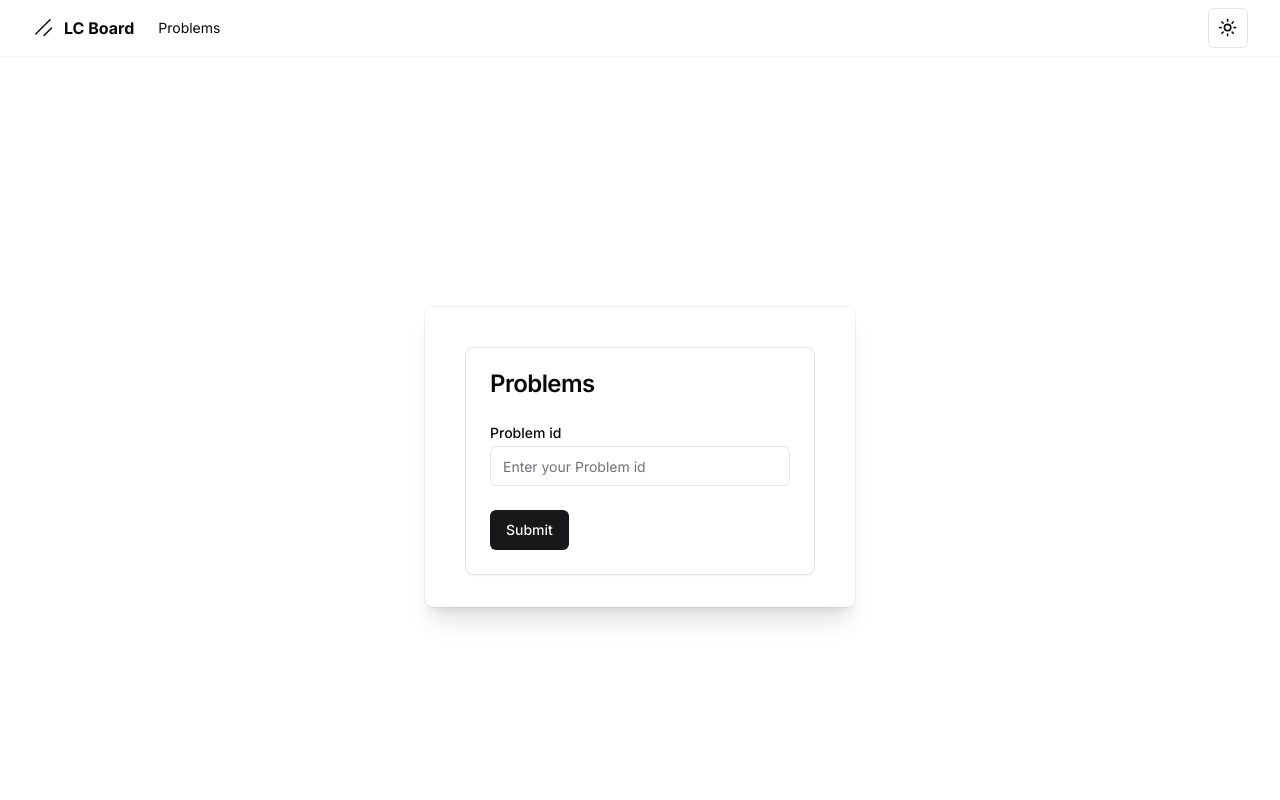
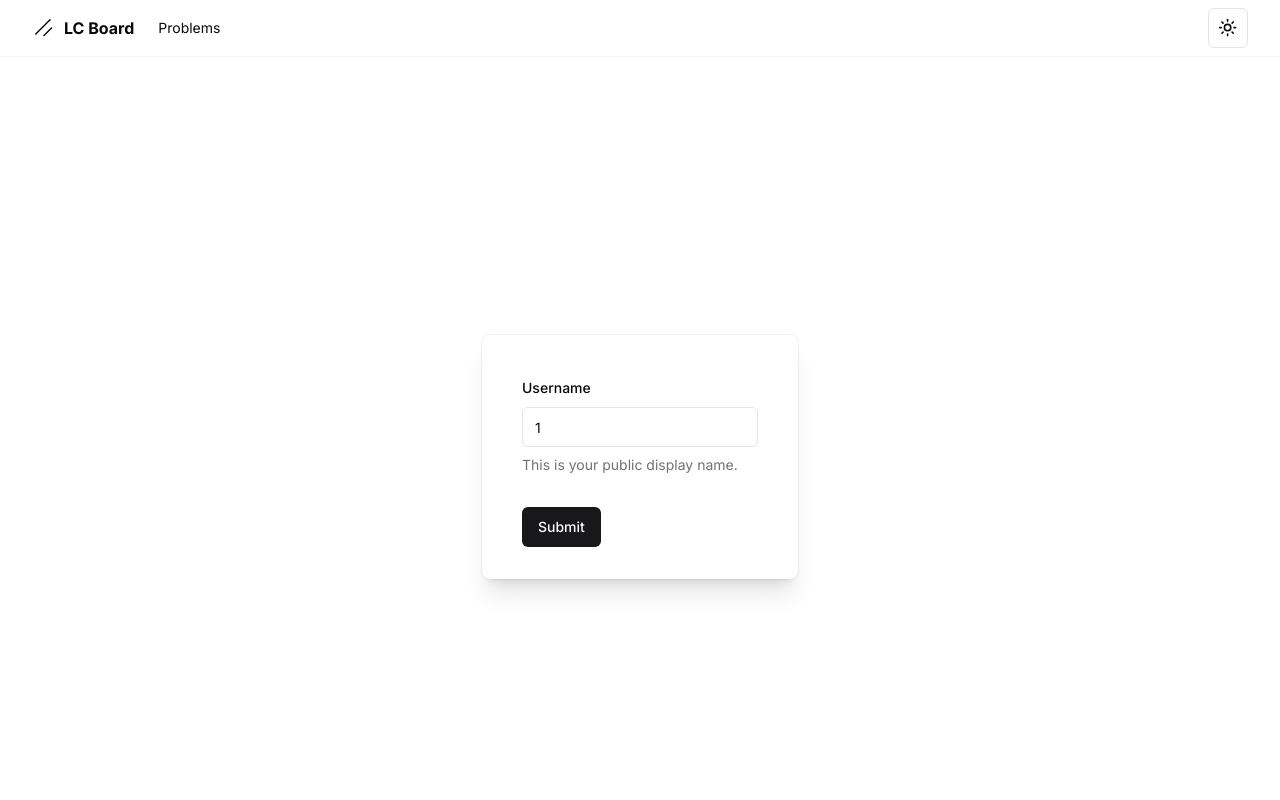
Before and after one commit to Jeevan-23/leetcodeboard, a Next.js app: page /problems in a window 1280 px wide. Shown: the top 800 px of the page. Built offline with nearby package versions, Linux system fonts and the light colour scheme.

Commit message:
created form takes problem_id with zod validation

```diff
--- a/app/problems/page.tsx
+++ b/app/problems/page.tsx
@@ -1,11 +1,12 @@
-import CardWithForm from "@/components/custom/lc-form"
+import ProfileForm from "@/components/custom/lc-form";
+
 
 export default function problems() {
     return (
       <div className="relative flex min-h-screen flex-col justify-center overflow-hidden py-6 sm:py-12 ">
       <div className="relative px-6 pt-10 pb-8 shadow-xl ring-1 ring-gray-900/5 sm:mx-auto sm:max-w-lg sm:rounded-lg sm:px-10 ">
         <span style={{ display: "flex", alignItems: "center" }}>
-          <CardWithForm />
+          <ProfileForm />
         </span>
       </div>
     </div>
--- a/components/custom/lc-form.tsx
+++ b/components/custom/lc-form.tsx
@@ -1,37 +1,62 @@
+"use client"
 
-import React from "react"
+import { zodResolver } from '@hookform/resolvers/zod'
+import { useForm } from "react-hook-form"
+import { z } from "zod"
 import { Button } from "@/components/ui/button"
 import {
-  Card,
-  CardContent,
-  CardDescription,
-  CardFooter,
-  CardHeader,
-  CardTitle,
-} from "@/components/ui/card"
+  Form,
+  FormControl,
+  FormDescription,
+  FormField,
+  FormItem,
+  FormLabel,
+  FormMessage,
+} from "@/components/ui/form"
 import { Input } from "@/components/ui/input"
-import { Label } from "@/components/ui/label"
 
-export default function CardWithForm() {
+
+const formSchema = z.object({
+  problem_id: z.number().min(1, {
+    message: "Enter a valid problem id",
+  }),
+})
+
+export default function ProfileForm() {
+
+  const form = useForm<z.infer<typeof formSchema>>({
+    resolver: zodResolver(formSchema),
+    defaultValues: {
+      problem_id: 1,
+    },
+  })
+
   return (
-    <Card className="w-[350px]">
-      <CardHeader>
-        <CardTitle>Problems</CardTitle>
-        <CardDescription></CardDescription>
-      </CardHeader>
-      <CardContent>
-        <form>
-          <div className="grid w-full items-center gap-4">
-            <div className="flex flex-col space-y-1.5">
-              <Label htmlFor="name">Problem id</Label>
-                <Input id="name" placeholder="Enter your Problem id" />
-            </div>
-          </div>
-        </form>
-      </CardContent>
-      <CardFooter className="flex justify-between">
+    <Form {...form}>
+      <form onSubmit={form.handleSubmit(onSubmit)} className="space-y-8">
+        <FormField
+          control={form.control}
+          name="problem_id"
+          render={({ field }) => (
+            <FormItem>
+              <FormLabel>Username</FormLabel>
+              <FormControl>
+                <Input placeholder="shadcn" {...field} />
+              </FormControl>
+              <FormDescription>
+                This is your public display name.
+              </FormDescription>
+              <FormMessage />
+            </FormItem>
+          )}
+        />
         <Button type="submit">Submit</Button>
-      </CardFooter>
-    </Card>
+      </form>
+    </Form>
   )
+
+
+  function onSubmit(values: z.infer<typeof formSchema>) {
+    console.log(values)
+  }
 }
--- a/package.json
+++ b/package.json
@@ -11,7 +11,6 @@
     "format:fix": "prettier --write --ignore-path .gitignore ."
   },
   "dependencies": {
-    "@hookform/resolvers": "^3.4.0",
     "@radix-ui/react-dropdown-menu": "^2.0.6",
     "@radix-ui/react-label": "^2.0.2",
     "@radix-ui/react-select": "^2.0.0",
@@ -26,9 +25,11 @@
     "react-hook-form": "^7.51.4",
     "tailwind-merge": "^2.3.0",
     "tailwindcss-animate": "^1.0.7",
+    "yup": "^1.4.0",
     "zod": "^3.23.8"
   },
   "devDependencies": {
+    "@hookform/resolvers": "^3.4.0",
     "@types/node": "^20",
     "@types/react": "^18",
     "@types/react-dom": "^18",
```
Also changed, not shown: 1 other file (tests, documents, lock files or other folders).
